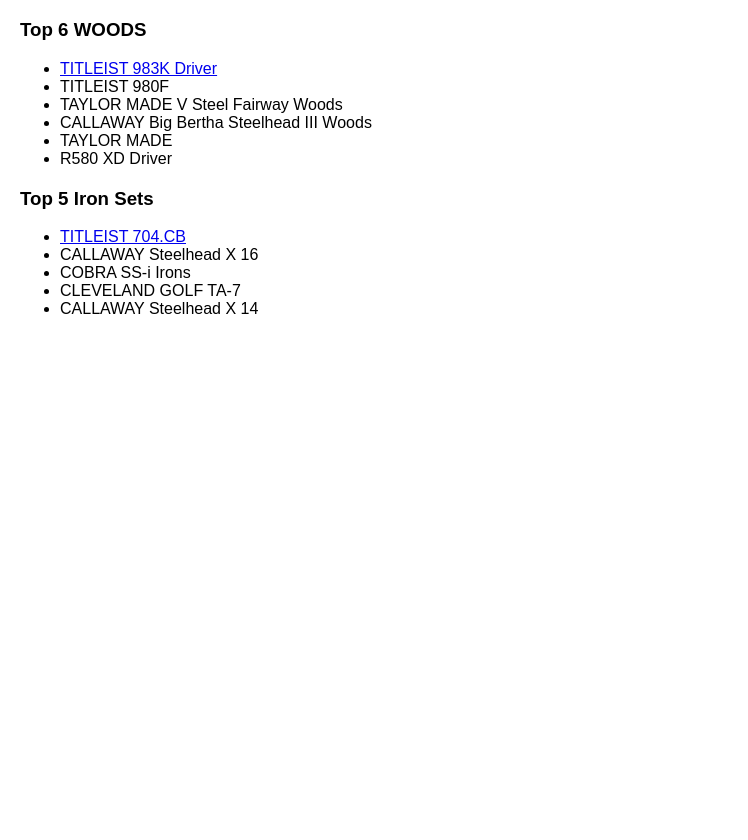
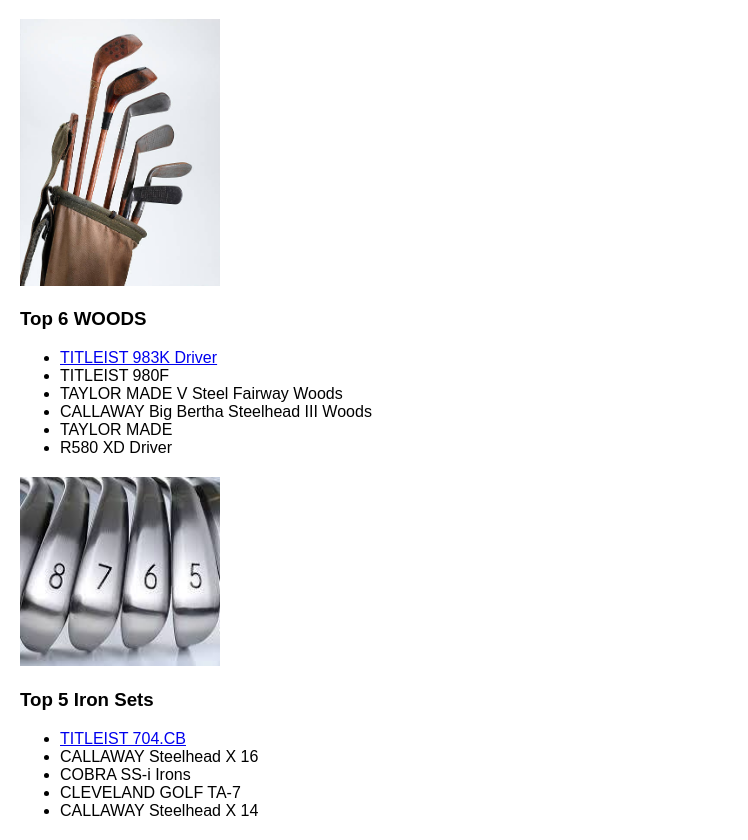
Before and after one commit to AnDrewMountain/TopGolfHTML, a plain HTML site: page index.html in a window 1280 px wide. Shown: the part 61-901 px from the top of the page, without its empty margins (0-748 px from the left). Before the commit the page ends 800 px from the top, so only its background shows below. Drawn offline with Linux system fonts and the light colour scheme.

Commit message:
Adding images to the beginning of both columns

```diff
--- a/index.html
+++ b/index.html
@@ -14,6 +14,7 @@
 
     <div class="golf-club-section">
         <div class="column">
+            <img src="wooden.jpg" alt="Golf Club Woods Set">
             <h3>Top 6 WOODS</h3>
             <ul>
                 <li><a href="https://www.2ndswing.com/golf-clubs/drivers/titleist-983-k-driver?srsltid=AfmBOorcpO894LsJWOCVLDYTF8Is46BxtLFaNNfoQgJ9nnfCWI74QcB1">TITLEIST 983K Driver</a></li>
@@ -26,6 +27,7 @@
         </div>
 
         <div class="column">
+            <img src="iron.jpg" alt="Golf Club Iron Set">
             <h3>Top 5 Iron Sets</h3>
             <ul>
                 <li><a href="https://www.titleist.com/golf-clubs/irons/2005-forged-704cb?srsltid=AfmBOopRE7jIFJvlI_NglPrtLFtO7BiKbleRrpJsGrcdKtthg_SB7tNm">TITLEIST 704.CB</a></li>
```
